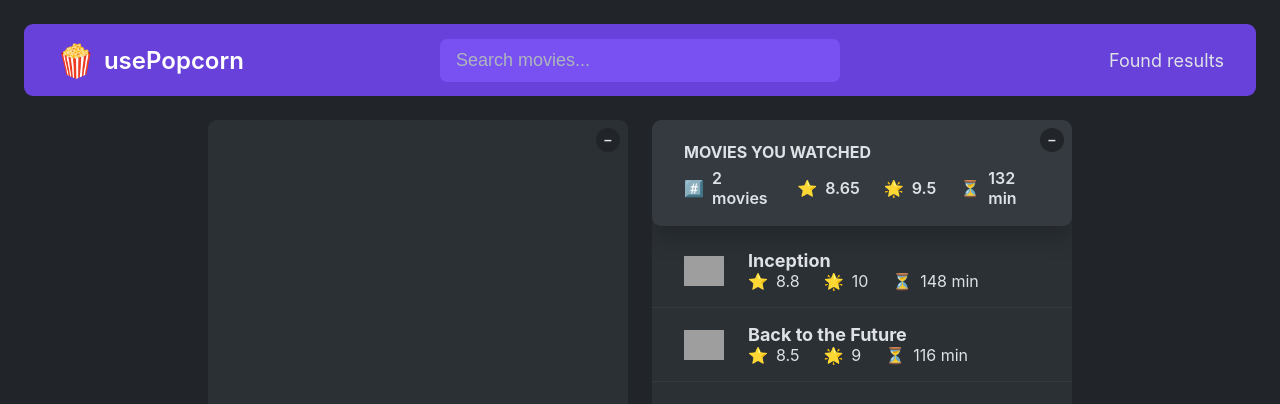
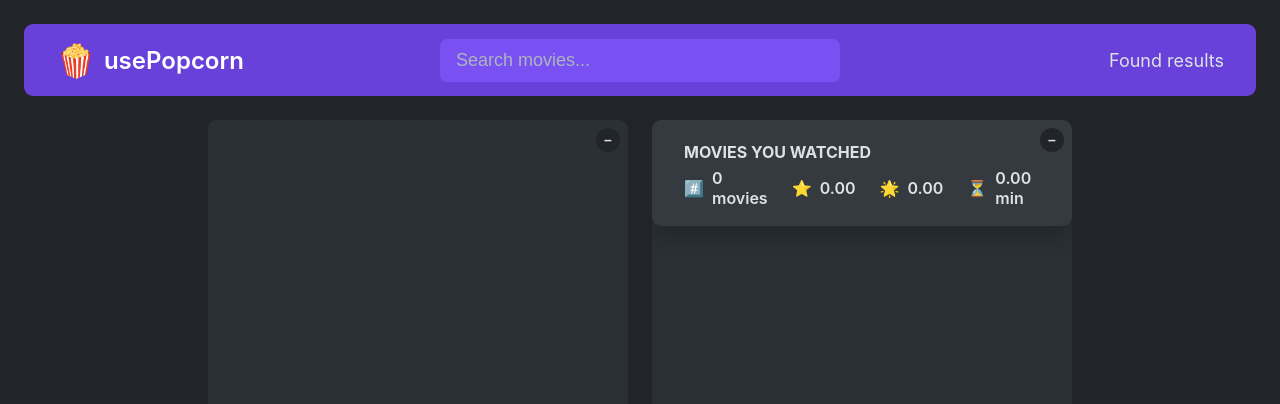
Before and after one commit to jitendra-swami-cse/use-popcorn, a React (Create React App) app: page / in a window 1280 px wide. Shown: the top 404 px of the page. Built offline with nearby package versions, Linux system fonts and the light colour scheme; grey boxes are pictures that could not be loaded.

Commit message:
useLocalStorage customHook added

```diff
--- a/src/App.js
+++ b/src/App.js
@@ -48,7 +48,6 @@ export default function App() {
           <WatchedBox
             selectedMovie={selectedMovie}
             movieData={movieData}
-            onNewMovieAdd={handleSelectedMovie}
             onCloseMovie={handleCloseMovie}
             setMovieData={setMovieData}
           />
--- a/src/Components/WatchedBox.js
+++ b/src/Components/WatchedBox.js
@@ -2,6 +2,7 @@ import { useState, useEffect } from "react";
 import { Loader, ErrorMessage } from "./smallerComps";
 import { MovieDetails } from "./MovieDetails";
 import { useFetchData } from "../Hooks/useFetchData";
+import { useLocalStorageState } from "../Hooks/useLocalStorage";
 
 const tempWatchedData = [
   {
@@ -32,16 +33,21 @@ const average = (arr) =>
 export function WatchedBox({
   selectedMovie,
   movieData,
-  onNewMovieAdd,
   onCloseMovie,
   setMovieData,
 }) {
-  const [watched, setWatched] = useState(tempWatchedData);
-  const avgImdbRating = average(watched.map((movie) => movie.imdbRating));
-  const avgUserRating = average(watched.map((movie) => movie.userRating));
-  const avgRuntime = average(watched.map((movie) => movie.runtime));
+  const [watched, setWatched] = useLocalStorageState([], "watchedMovies_2");
+
+  const avgImdbRating = average(
+    watched.map((movie) => movie.imdbRating),
+  ).toFixed(2);
+  const avgUserRating = average(
+    watched.map((movie) => movie.userRating),
+  ).toFixed(2);
+  const avgRuntime = average(watched.map((movie) => movie.runtime)).toFixed(2);
 
   const { isLoading, isError } = useFetchData(selectedMovie, setMovieData);
+  // console.log(movieData);
 
   useEffect(
     function () {
@@ -51,15 +57,19 @@ export function WatchedBox({
   );
 
   function handleAddWatched(userRating) {
-    console.log(movieData.Runtime);
     const newMovie = {
       ...movieData,
       runtime: Number(movieData.Runtime.split(" ")[0]),
       userRating,
     };
-    console.log("movie added with Rating: " + userRating + "<- ok");
     setWatched([...watched, newMovie]);
-    onNewMovieAdd();
+    onCloseMovie();
+  }
+
+  function deleteWatchedMovie(idToDel) {
+    setWatched([
+      ...watched.filter((movie) => (movie.imdbID === idToDel ? null : movie)),
+    ]);
   }
 
   return (
@@ -113,6 +123,12 @@ export function WatchedBox({
                   <span>⏳</span>
                   <span>{movie.runtime} min</span>
                 </p>
+                <button
+                  class="btn-delete"
+                  onClick={() => deleteWatchedMovie(movie.imdbID)}
+                >
+                  X
+                </button>
               </div>
             </li>
           ))}
--- a/src/Hooks/useFetchData.js
+++ b/src/Hooks/useFetchData.js
@@ -24,7 +24,6 @@ export function useFetchData(url, stateSetter) {
           // 1. Check for specific API errors first
           if (resData.Response === "False") throw new Error(resData.Error);
 
-          console.log(resData);
           // 2. Set the data only if everything was successful
           stateSetter(resData);
 
--- /dev/null
+++ b/src/Hooks/useLocalStorage.js
@@ -0,0 +1,17 @@
+import { useState, useEffect } from "react";
+
+export function useLocalStorageState(initialState, key) {
+  const [value, setValue] = useState(function () {
+    const storedValue = localStorage.getItem(key);
+    return storedValue ? JSON.parse(storedValue) : initialState;
+  });
+
+  useEffect(
+    function () {
+      localStorage.setItem(key, JSON.stringify(value));
+    },
+    [value, key],
+  );
+
+  return [value, setValue];
+}
```
